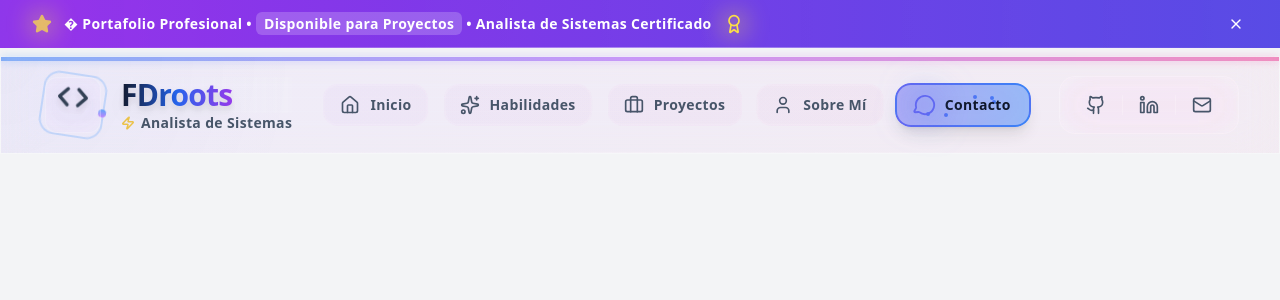
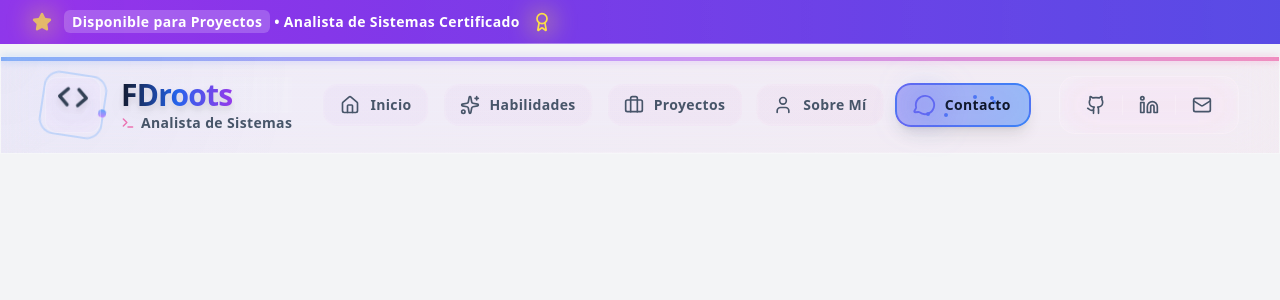
Before and after one commit to federasty/fdroots2, a React (Vite) app: page /contacto in a window 1280 px wide. Shown: the top 300 px of the page. Built offline with nearby package versions, Linux system fonts and the light colour scheme.

Commit message:
navbar fixxed 5

```diff
--- a/src/components/NavBar.tsx
+++ b/src/components/NavBar.tsx
@@ -1,6 +1,6 @@
 import React, { useState, useEffect, useRef } from 'react';
 import { Link, useLocation, useNavigate } from 'react-router-dom';
-import { Menu, X, Code, Github, Linkedin, Mail, Home, Sparkles, Briefcase, User, MessageCircle, Zap, Award, Star } from 'lucide-react';
+import { Menu, X, Code, Github, Linkedin, Mail, Home, Sparkles, Briefcase, User, MessageCircle, Terminal, Award, Star } from 'lucide-react';
 
 // --- TIPOS DE NAVEGACIÓN ---
 interface NavItem {
@@ -417,7 +417,7 @@ export default function Navbar() {
 
                             {/* Texto del badge */}
                             <p className="text-xs sm:text-sm font-bold text-white tracking-wide">
-                                <span className="hidden sm:inline">� Portafolio Profesional • </span>
+
                                 <span className="bg-white/20 px-2 py-0.5 rounded-md">Disponible para Proyectos</span>
                                 <span className="hidden sm:inline"> • Analista de Sistemas Certificado</span>
                             </p>
@@ -434,7 +434,7 @@ export default function Navbar() {
                                 className="ml-auto p-1 rounded-lg hover:bg-white/20 transition-colors duration-200"
                                 aria-label="Cerrar badge"
                             >
-                                <X className="w-4 h-4 text-white" strokeWidth={2} />
+
                             </button>
                         </div>
                     </div>
@@ -532,7 +532,7 @@ export default function Navbar() {
                                     <div className="absolute inset-0 bg-gradient-to-r from-transparent via-white/30 to-transparent animate-shimmer-wave" />
                                 </h1>
                                 <div className="flex items-center gap-1.5">
-                                    <Zap className="w-3 h-3 sm:w-3.5 sm:h-3.5 text-yellow-500 animate-pulse" strokeWidth={2.5} />
+                               <Terminal className="w-3 h-3 sm:w-3.5 sm:h-3.5 text-pink-500 animate-pulse" strokeWidth={2.5} />
                                     <p className="text-xs sm:text-sm text-slate-600 dark:text-slate-400 font-semibold tracking-wide">
                                         Analista de Sistemas
                                     </p>
```
